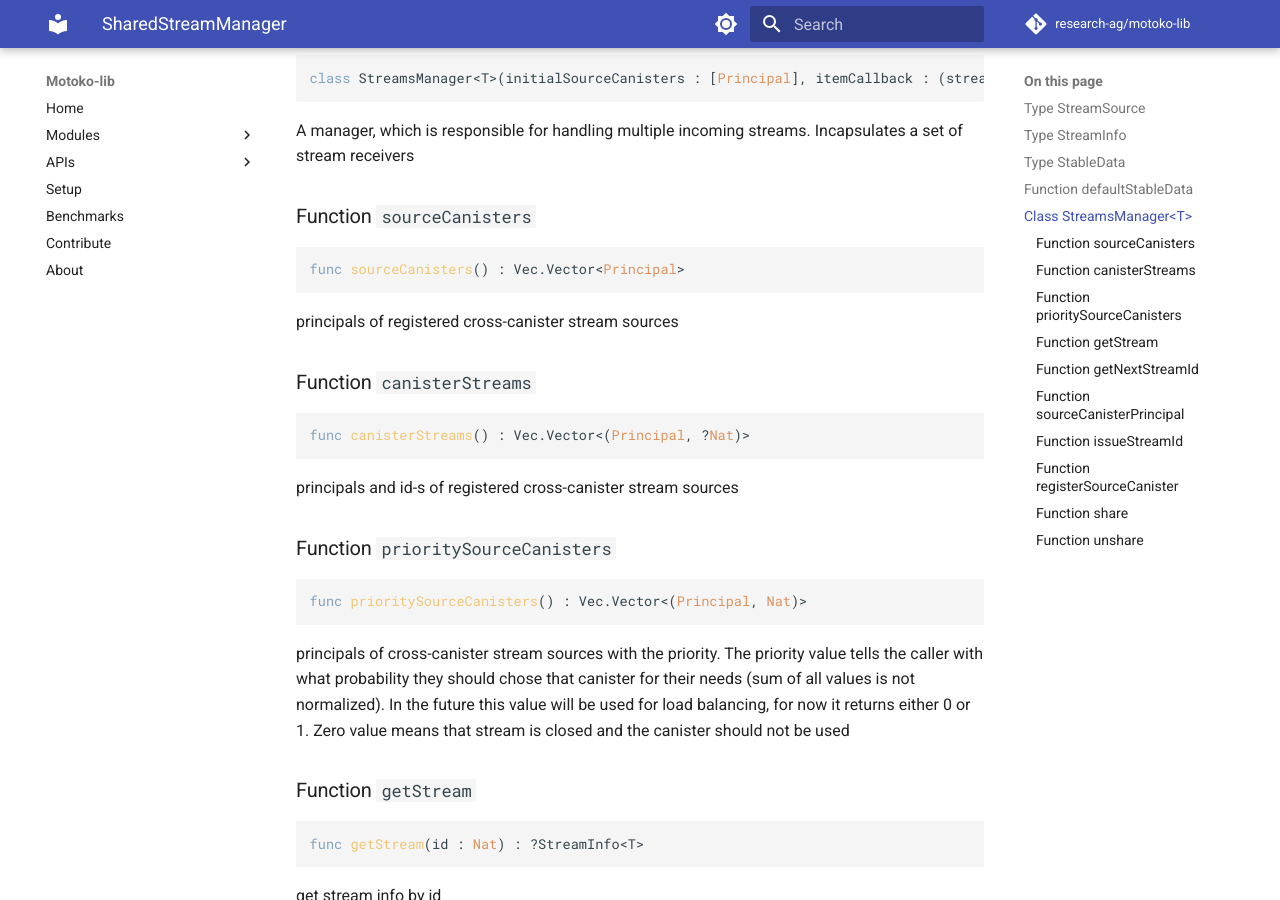
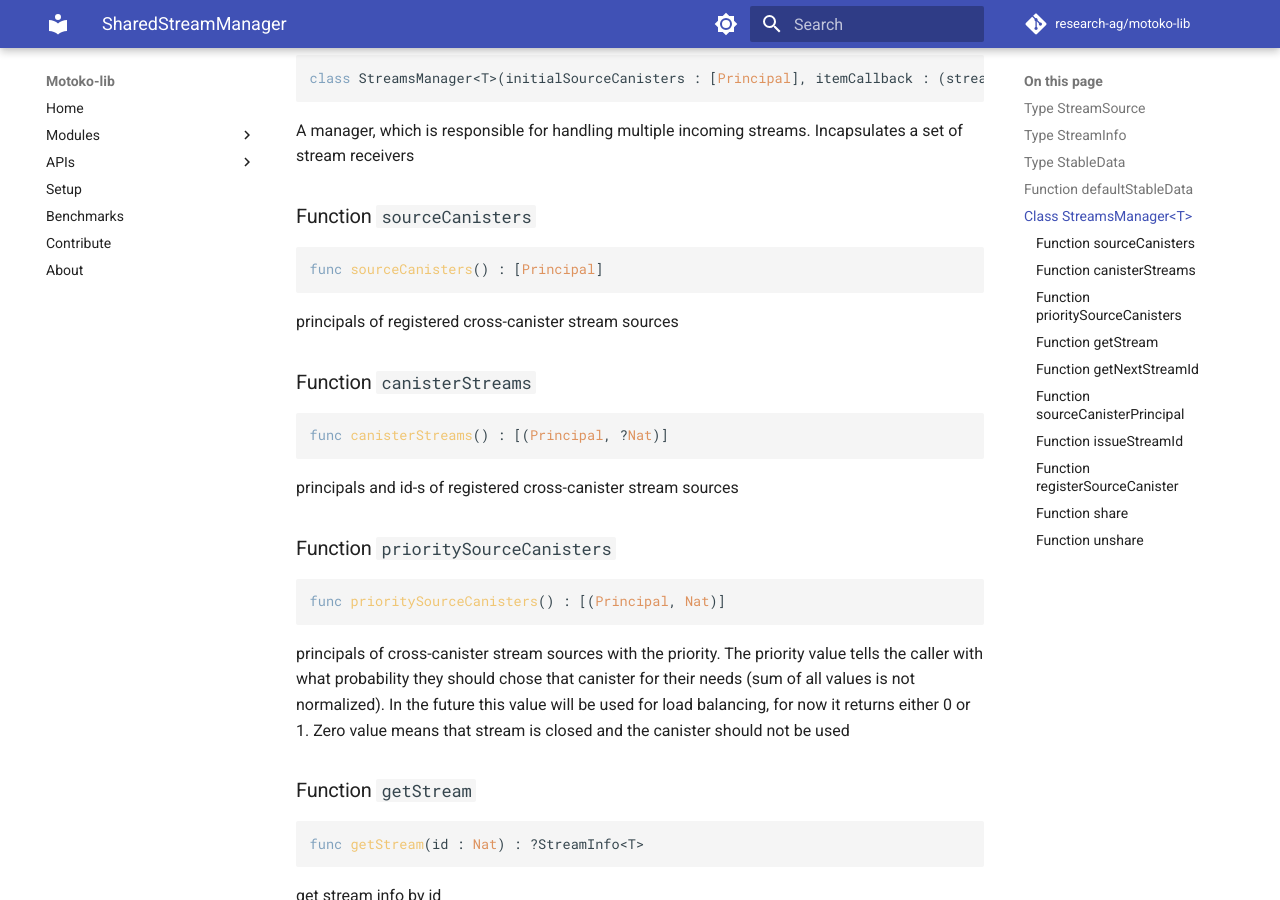
Before and after one commit to research-ag/motoko-lib, an MkDocs documentation site: the page built from docs/modoc/SharedStreamManager.md, in a window 1280 px wide and 900 px high, scrolled down 724 px. Built offline with MkDocs 1.6.1 and Material for MkDocs 9.7.7, drawn with Linux system fonts in a browser that asks for light colours; comment, search, counter and statistics services are not loaded.

Commit message:
replaced vector return types with array

````diff
--- a/docs/modoc/SharedStreamManager.md
+++ b/docs/modoc/SharedStreamManager.md
@@ -34,7 +34,7 @@ A manager, which is responsible for handling multiple incoming streams. Incapsul
 
 ### Function `sourceCanisters`
 ``` motoko
-func sourceCanisters() : Vec.Vector<Principal>
+func sourceCanisters() : [Principal]
 ```
 
 principals of registered cross-canister stream sources
@@ -42,7 +42,7 @@ principals of registered cross-canister stream sources
 
 ### Function `canisterStreams`
 ``` motoko
-func canisterStreams() : Vec.Vector<(Principal, ?Nat)>
+func canisterStreams() : [(Principal, ?Nat)]
 ```
 
 principals and id-s of registered cross-canister stream sources
@@ -50,7 +50,7 @@ principals and id-s of registered cross-canister stream sources
 
 ### Function `prioritySourceCanisters`
 ``` motoko
-func prioritySourceCanisters() : Vec.Vector<(Principal, Nat)>
+func prioritySourceCanisters() : [(Principal, Nat)]
 ```
 
 principals of cross-canister stream sources with the priority. The priority value tells the caller with what probability they should
````
Also changed, not shown: 1 other file.
